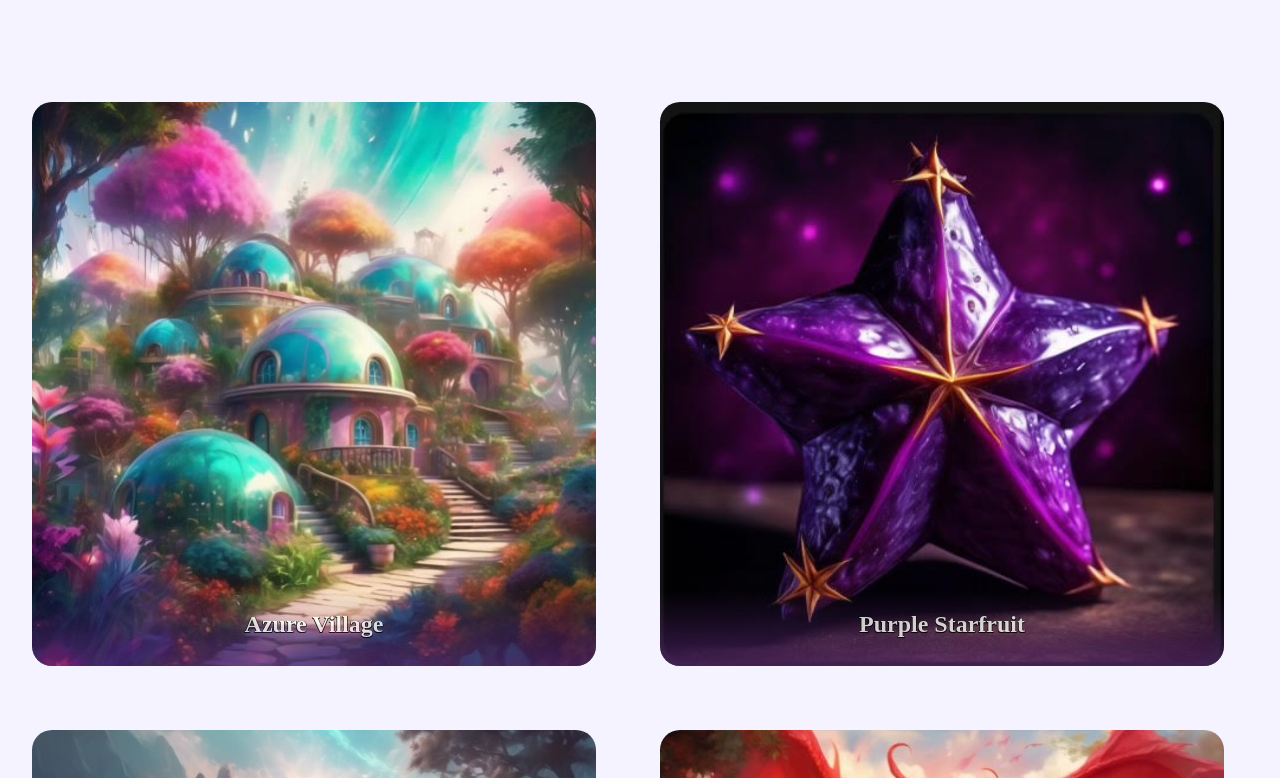
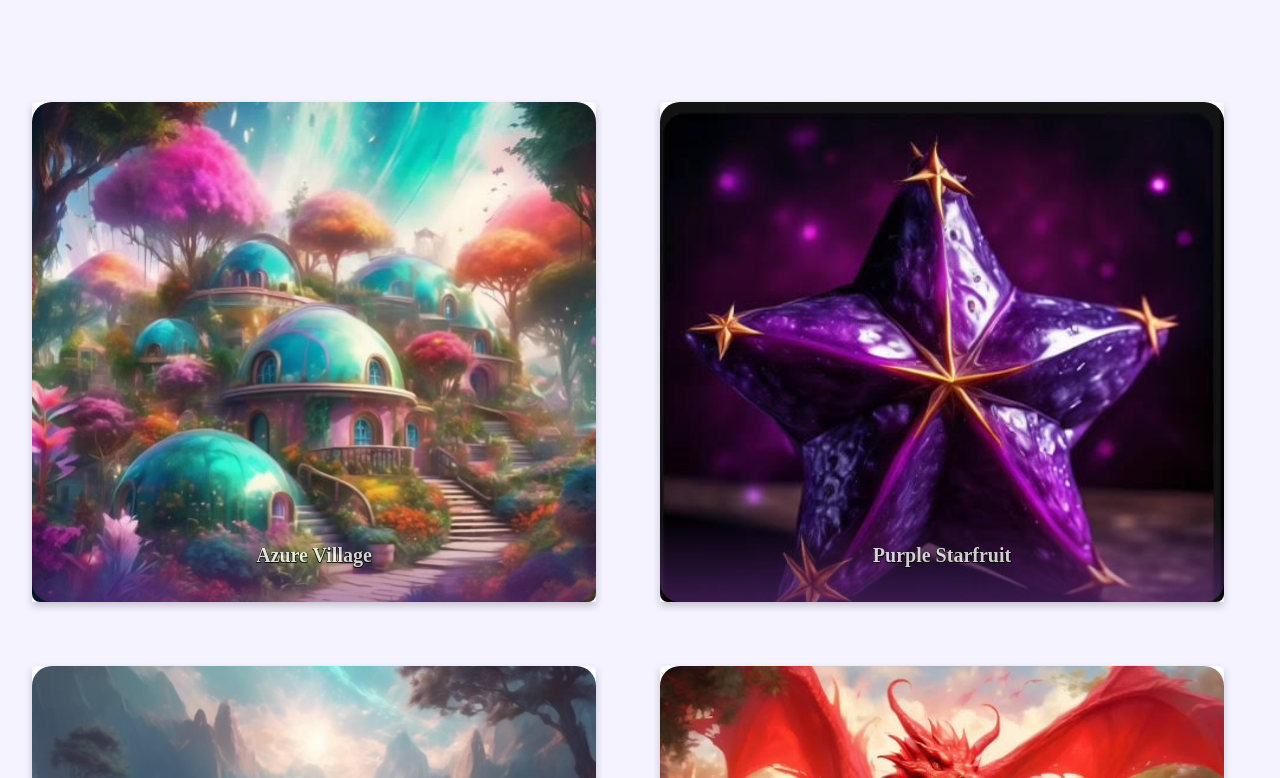
Before and after one commit to keanedwards1/marie, a Next.js app: page /landscape in a window 1280 px wide. Shown: the part 802-1580 px from the top of the page. Built offline with nearby package versions, Linux system fonts and the light colour scheme; a web font is replaced by a local one.

Commit message:
started working on the flip cards

```diff
--- a/src/components/RightImage.tsx
+++ b/src/components/RightImage.tsx
@@ -10,54 +10,49 @@ const RightImage: React.FC<RightImageProps> = ({ className }) => {
   const router = useRouter();
 
   return (
-    <div
-      className={`w-full z-10 pl-6 pr-4 lg:w-1/2 order-2 lg:order-1 ${className}`}
-    >
+    <div className={`w-full z-10 pl-6 pr-4 lg:w-1/2 order-2 lg:order-1 ${className}`}>
       <div className="home-page-text-container home-page-text-container-1">
         <div className="home-page-box">
-          <p className="mt-4 text-m text-center z-10 lg:text-left font-serif">
-            <span className="text-sm z-10">
+          <div className="mt-4 text-m text-center z-10 lg:text-left font-serif">
+            <div className="text-sm z-10">
               <div className="text-4xl text-center font-bold stretched-text text-dark-purple-hover">
                 A Vision for Humanity
               </div>
               <br />
 
               <div className="text-center text-xs">
-
                 Unity came into being roughly two-hundred years ago, seeded by a
-                small band of humans who had a burning desire for peace and
-                oneness. With the assistance of the eleventh-dimensional beings,
-                they brought into form an Earth-like realm and called it Unity.
+                small band of humans who had a burning desire for peace and oneness.
+                With the assistance of the eleventh-dimensional beings, they brought
+                into form an Earth-like realm and called it Unity.
                 <br />
                 <br />
 
-                Starting with technologies gifted to them by the
-                extraterrestrials, they built the first crystal grid in the
-                realm and harnessed the power of free energy. With unlimited
-                energy at their fingertips, the firstcomers built a fantastical
-                polycenter. They then proceeded to reach out to all the
-                inhabitants of old Earth, seeking those who were ready to live
-                in oneness, and assisted them with their ascension.
+                Starting with technologies gifted to them by the extraterrestrials,
+                they built the first crystal grid in the realm and harnessed the power
+                of free energy. With unlimited energy at their fingertips, the
+                firstcomers built a fantastical polycenter. They then proceeded to
+                reach out to all the inhabitants of old Earth, seeking those who were
+                ready to live in oneness, and assisted them with their ascension.
                 <br />
                 <br />
 
-                The entity called Earth is in a powerful ascension process and
-                an increasing amount of light is pouring onto the planet, slowly
+                The entity called Earth is in a powerful ascension process and an
+                increasing amount of light is pouring onto the planet, slowly
                 awakening the slumbering masses. As more people wake up to their
-                divinity, they stream into the utopian realm. As Unity grows, so
-                too does the power and force of the light that is assisting
-                Earth in her transition. Old Earth, being a planet of duality,
-                is required to always have an equal amount of darkness; thus,
-                under the laws of the universe, those-that-seek-to-control
-                become ever more powerful and diabolical in their destruction of
-                the planet.
+                divinity, they stream into the utopian realm. As Unity grows, so too
+                does the power and force of the light that is assisting Earth in her
+                transition. Old Earth, being a planet of duality, is required to
+                always have an equal amount of darkness; thus, under the laws of the
+                universe, those-that-seek-to-control become ever more powerful and
+                diabolical in their destruction of the planet.
                 <br />
                 <br />
 
                 As the opposing forces intensify, one by one, beings awaken and
-                collapse duality, creating the possibility of choice. Upon
-                awakening, they are no longer bound to Old Earth and are free to
-                stay and assist humanity or leave for a more pleasant realm.
+                collapse duality, creating the possibility of choice. Upon awakening,
+                they are no longer bound to Old Earth and are free to stay and assist
+                humanity or leave for a more pleasant realm.
                 <br />
                 <br />
 
@@ -67,7 +62,6 @@ const RightImage: React.FC<RightImageProps> = ({ className }) => {
                   Travel with Rose through the enchanting Realm of Unity,
                   receive deep wisdom from colorful and quirky Luminoles, and
                   discover the true source of power.
-
                 </div>
               </div>
 
@@ -77,11 +71,9 @@ const RightImage: React.FC<RightImageProps> = ({ className }) => {
                 <span className="italic">
                   Question the nature of reality
                 </span>
-
                 <br />
                 Unravel the mysteries of life
                 <br />
-
                 <span className="italic">
                   Reveal the infinite depths of human compassion
                 </span>
@@ -94,9 +86,8 @@ const RightImage: React.FC<RightImageProps> = ({ className }) => {
                 Take a Transformational Journey from Fear into Love
                 <br />
               </div>
-
-            </span>
-          </p>
+            </div>
+          </div>
         </div>
       </div>
     </div>
--- a/src/pages/landscape.tsx
+++ b/src/pages/landscape.tsx
@@ -118,6 +118,7 @@ const locations: Location[] = [
 
 ];
 
+
 export default function Landscape() {
   const [hoveredId, setHoveredId] = useState<number | null>(null);
 
@@ -156,7 +157,8 @@ export default function Landscape() {
         className="flex-grow container mx-auto px-4 py-16 max-w-7xl"
         id="location"
       >
-{/*         <div className="home-page-text-container mr-4 ml-4 sm:mr-10 sml:ml-10">
+{/*  **keep for now cause it has some nice formatting that might be helpful (delete before finalized)**
+        <div className="home-page-text-container mr-4 ml-4 sm:mr-10 sml:ml-10">
           <div className="flex justify-center home-page-box w-full">
             <div className="w-1/2">
               <h2 className="text-2xl mb-8 text-center font-serif">
@@ -175,9 +177,9 @@ export default function Landscape() {
   <div
     key={location.id}
     className="location-card"
-              onMouseEnter={() => setHoveredId(location.id)}
-              onMouseLeave={() => setHoveredId(null)}
   >
+    <div className="card-inner">
+      <div className="card-front">
         <div className="location-image-container relative">
           <Image
             src={location.src}
@@ -187,15 +189,22 @@ export default function Landscape() {
             className="location-image"
           />
         </div>
-              <div
-                className={`location-info ${
-                  hoveredId === location.id ? "hovered" : ""
-                }`}
-              >
+        <div className="location-info">
           <h3 className="location-title">{location.alt}</h3>
         </div>
       </div>
+      <div className="card-back">
+        {/* Customize the back content as needed */}
+        <h3 className="location-title">{location.alt}</h3>
+        <p className="location-description">
+          {/* Add a brief description or any other content */}
+          Explore more about {location.alt}.
+        </p>
+      </div>
+    </div>
+  </div>
 ))}
+
         </div>
 
         <div className="w-full h-screenw-full h-96 -mb-10 mt-10 pt-10 flex items-center justify-center">
--- a/src/pages/luminoles.tsx
+++ b/src/pages/luminoles.tsx
@@ -78,7 +78,6 @@ const characters = [
   {
     name: "Nora",
     bio: "Healer",
-    bio2: "Floater",
     image: "/images/14-nora-healer-floater.jpeg",
   },
   {
@@ -99,7 +98,7 @@ const characters = [
   },
   {
     name: "Maanya",
-    bio: "Eleventh Dimensional Pleiadian",
+    bio: "Pleiadian",
     bio2: "Healer",
     image:
       "/images/18-maanya-eleventh-dimensional-from-the-pleiadian-star-system.jpeg",
@@ -208,7 +207,7 @@ const characters = [
   },
   {
     name: "Laanza",
-    bio: "Eleventh Dimensional Pleiadian",
+    bio: "Pleiadian",
     bio2: "Healer",
     image: "/images/40-laanza-eleventh-dimensional-pleiadian.jpeg",
   },
--- a/src/styles/globals.css
+++ b/src/styles/globals.css
@@ -873,6 +873,7 @@ body {
 .location-card:hover {
   box-shadow: 20px 20px 60px #d4b2db,
   -20px -20px 60px #ffffff;
+
 }
 
 .location-image-container {
@@ -971,3 +972,74 @@ body {
     background: rgba(79, 70, 229, 0.8);
   }
 } */
+
+/* Add this to your global CSS file, e.g., styles/globals.css */
+
+/* Container Perspective */
+.location-card {
+  perspective: 1000px;
+}
+
+/* Inner Wrapper for 3D Rotation */
+.card-inner {
+  position: relative;
+  width: 100%;
+  height: 100%;
+  transition: transform 0.8s;
+  transform-style: preserve-3d;
+}
+
+/* Flip the card on hover */
+.location-card:hover .card-inner {
+  transform: rotateY(180deg);
+}
+
+/* Front and Back Faces */
+.card-front,
+.card-back {
+  position: absolute;
+  width: 100%;
+  height: 100%;
+  backface-visibility: hidden;
+  border-radius: 8px; /* Optional: Add some rounding */
+  overflow: hidden; /* Ensure content doesn't spill out */
+}
+
+/* Front Face */
+.card-front {
+  background-color: #fff; /* Adjust as needed */
+}
+
+/* Back Face */
+.card-back {
+  background-color: #f8f8f8; /* Adjust as needed */
+  transform: rotateY(180deg);
+  display: flex;
+  flex-direction: column;
+  align-items: center;
+  justify-content: center;
+  padding: 16px;
+}
+
+/* Optional: Add shadow and other styles */
+.location-card {
+  width: 100%;
+  height: 500px; /* Adjust height as needed */
+  cursor: pointer;
+}
+
+.card-inner {
+  box-shadow: 0 4px 8px rgba(0, 0, 0, 0.2);
+}
+
+.location-title {
+  font-size: 1.25rem;
+  text-align: center;
+  padding: 8px 0;
+}
+
+.location-description {
+  font-size: 1rem;
+  text-align: center;
+  color: #555;
+}
```
Lines whose indentation alone changed are shown as unchanged.
